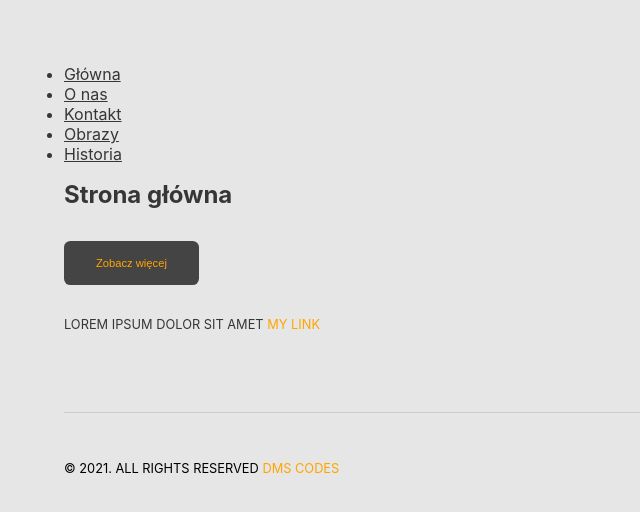
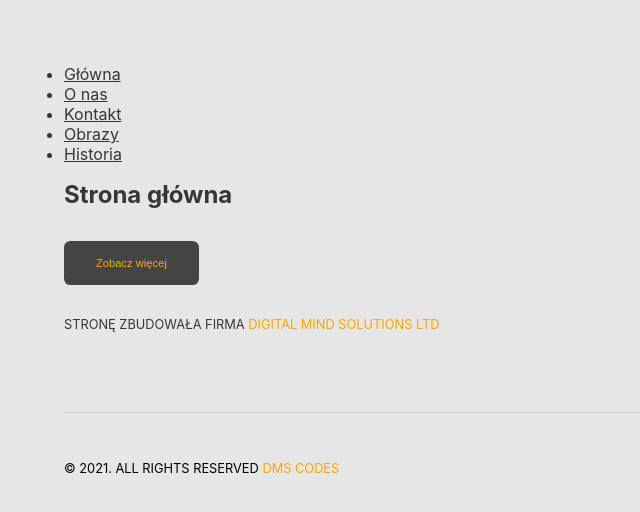
Before and after one commit to squteronsquter/gatsby-v3-mojeobrazy, a Gatsby site: page / in a window 1280 px wide. Shown: the whole page, without its empty margins (0-640 px from the left). Built offline with nearby package versions, Linux system fonts and the light colour scheme; Gatsby itself is replaced by a stand-in of ours.

Commit message:
Minor text edits

```diff
--- a/src/components/Layout.js
+++ b/src/components/Layout.js
@@ -11,9 +11,9 @@ export const Layout = ({ children }) => {
         <Navbar />
         {children}
         <p className="text heading">
-          Lorem ipsum dolor sit amet{" "}
+          Stronę zbudowała firma{" "}
           <a className="link" href="https://dms.codes">
-            My Link
+            Digital Mind Solutions LTD
           </a>
         </p>
         <Footer />
```
